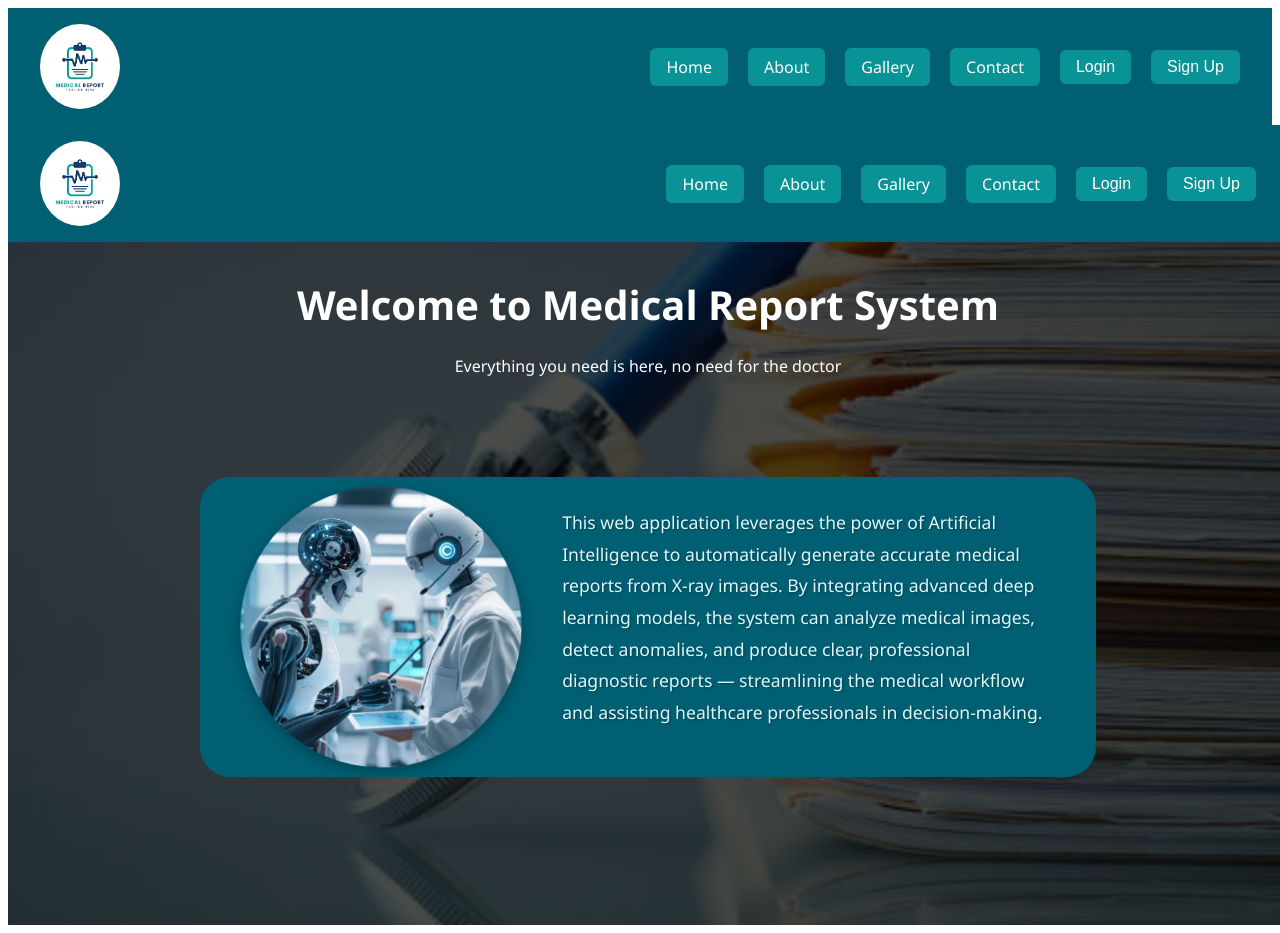
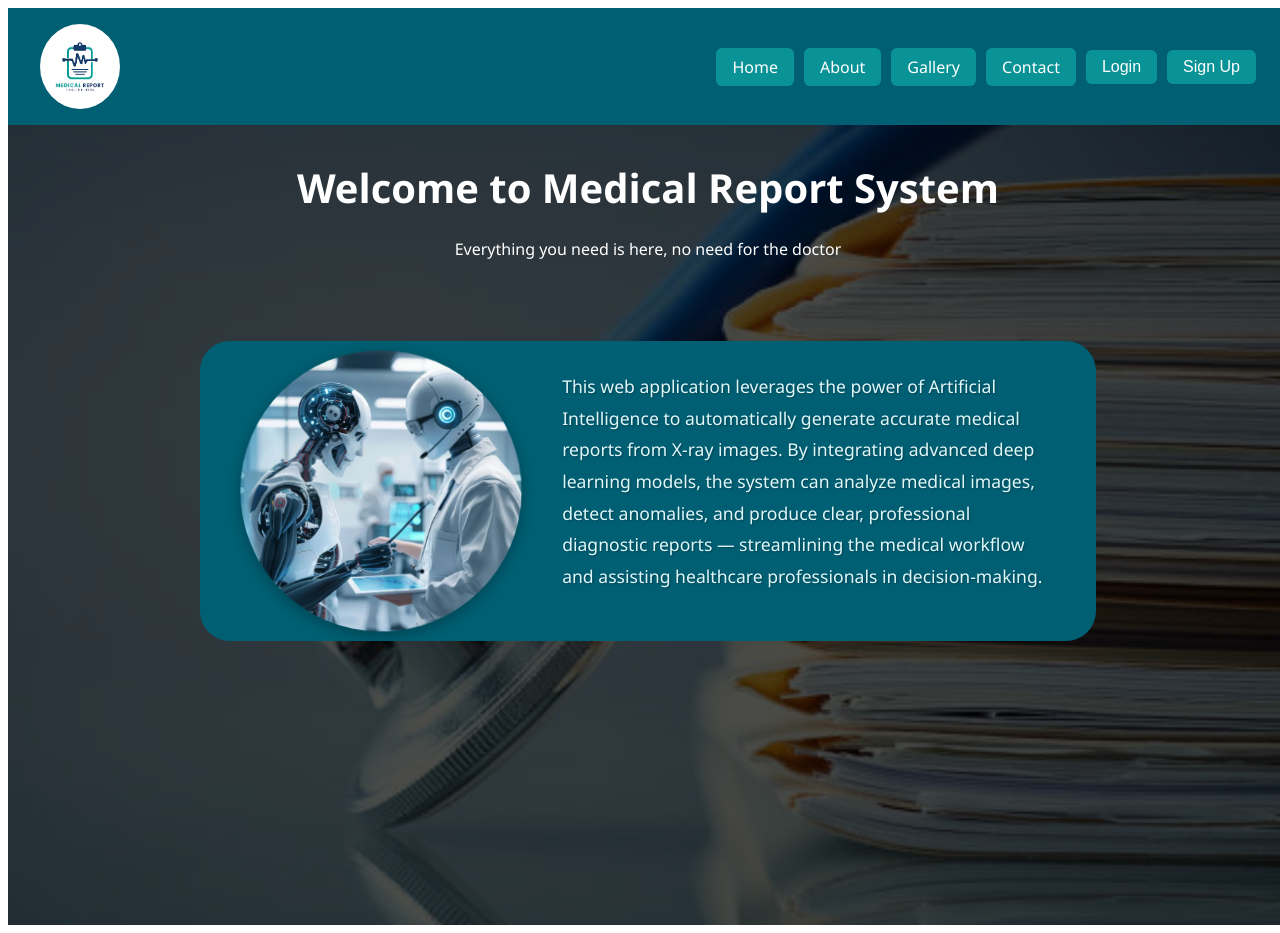
Before and after one commit to codewith-rawad/medical_report_project, a React (Vite) app in the folder medical_report_front/: page / in a window 1280 px wide. Built offline with nearby package versions, Linux system fonts and the light colour scheme.

Commit message:
add css to admin and userProfile pages

```diff
--- a/medical_report_front/src/App.jsx
+++ b/medical_report_front/src/App.jsx
@@ -1,17 +1,19 @@
 import React, { useState, useEffect } from 'react';
 import { BrowserRouter as Router, Route, Routes, Navigate } from 'react-router-dom';
-import {jwtDecode} from 'jwt-decode';
+import { jwtDecode } from 'jwt-decode';
 import Home from '../src/Pages/Home';
 import UserProfile from '../src/Pages/UserProfile';
 import AdminPage from '../src/Pages/Admin';
 import LoginModal from '../src/Components/LoginModal';
 import Navbar from '../src/Components/Navbar';
+import SignUp from './Components/Signup';
 
 function App() {
   const [isAuthenticated, setIsAuthenticated] = useState(false);
   const [userRole, setUserRole] = useState('');
   const [tokenExpiration, setTokenExpiration] = useState(null);
   const [showLogin, setShowLogin] = useState(false);
+  const [showSignup, setShowSignup] = useState(false);
 
   useEffect(() => {
     const token = localStorage.getItem('token');
@@ -47,12 +49,17 @@ function App() {
     setTokenExpiration(null);
   };
 
+  const onSignupClick = () => {
+    setShowSignup(true);
+  };
+
   return (
     <Router>
       <Navbar
         isAuthenticated={isAuthenticated}
         onLogout={onLogout}
         onLoginClick={() => setShowLogin(true)}
+        onSignupClick={onSignupClick}
         userRole={userRole}
       />
 
@@ -62,6 +69,13 @@ function App() {
           onClose={() => setShowLogin(false)}
         />
       )}
+      {showSignup && (
+        <SignUp
+
+          onClose={() => setShowSignup(false)}
+        />
+      )}
+
 
       <Routes>
         <Route path="/" element={<Home />} />
--- a/medical_report_front/src/Pages/Home.jsx
+++ b/medical_report_front/src/Pages/Home.jsx
@@ -21,17 +21,18 @@ const Home = () => {
       By integrating advanced deep learning models, the system can analyze medical images, detect anomalies, and produce clear, professional diagnostic reports — streamlining the medical workflow and assisting healthcare professionals in decision-making.</span>
       </div>
 
-          <Navbar
+          {/* <Navbar
         onLoginClick={() => setShowLogin(true)}
         onSignupClick={() => setShowSignUp(true)}
       />
-      <div className="home-container">
+
+      {showLogin && <LoginModal onClose={() => setShowLogin(false)} />}
+      {showSignUp && <SignUp onClose={() => setShowSignUp(false)} />} */}
+        <div className="home-container">
         <h1>Welcome to Medical Report System</h1>
         <p>Everything you need is here, no need for the doctor</p>
       </div>
 
-      {showLogin && <LoginModal onClose={() => setShowLogin(false)} />}
-      {showSignUp && <SignUp onClose={() => setShowSignUp(false)} />}
 
  <Background images={images}/>
 
--- a/medical_report_front/src/Styles/Background.css
+++ b/medical_report_front/src/Styles/Background.css
@@ -5,7 +5,7 @@ height: 100vh;
 width: 100vw;
 top: 0;
 left: 0;
-z-index: -10;
+z-index: -100;
 
 
 
--- a/medical_report_front/src/Styles/Home.css
+++ b/medical_report_front/src/Styles/Home.css
@@ -39,7 +39,7 @@ height: auto;
 display: flex;
 justify-content: space-evenly;
 height: 300px;
-top: 44%;
+top: 27%;
 left: 15%;
 border-radius: 30px;
 
--- a/medical_report_front/src/Styles/Navbar.css
+++ b/medical_report_front/src/Styles/Navbar.css
@@ -5,11 +5,13 @@
   color: white;
   display: flex;
   justify-content: space-between;
+
+
 }
 
 .nav-links {
   display: flex;
-  gap: 20px;
+  gap: 10px;
   justify-content: center;
   align-items: center;
 }
--- a/medical_report_front/src/index.css
+++ b/medical_report_front/src/index.css
@@ -1,3 +1,8 @@
 body{
     font-family: 'Segoe UI', Tahoma, Geneva, Verdana, sans-serif;
 }
+
+body{
+    width: 100vw;
+    height: 100vh;
+}
```
Also changed, not shown: medical_report_front/src/Styles/Admin.css (added), medical_report_front/src/Styles/userProfile.css (added), 1 other file (tests, documents, lock files or other folders).
